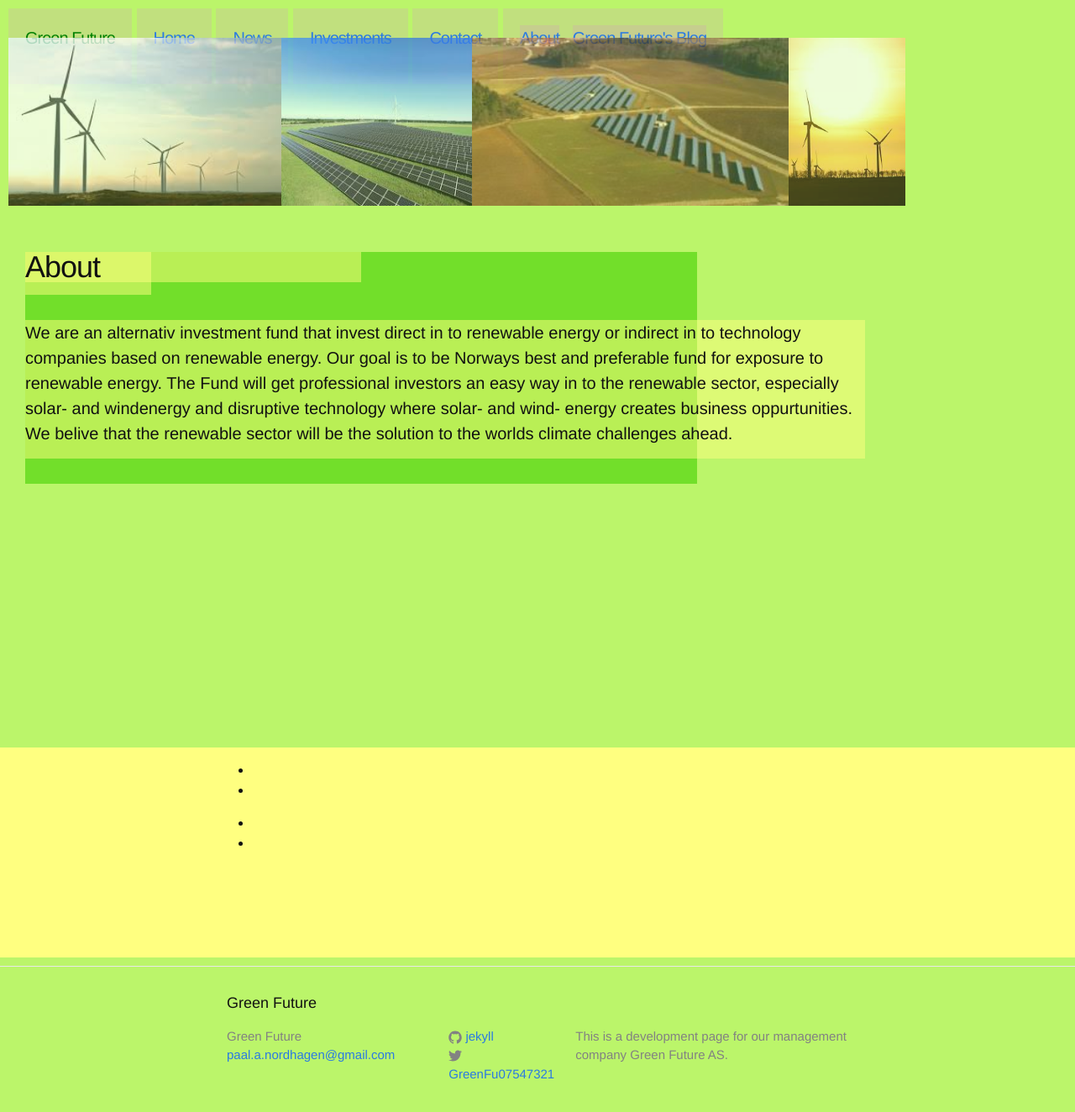
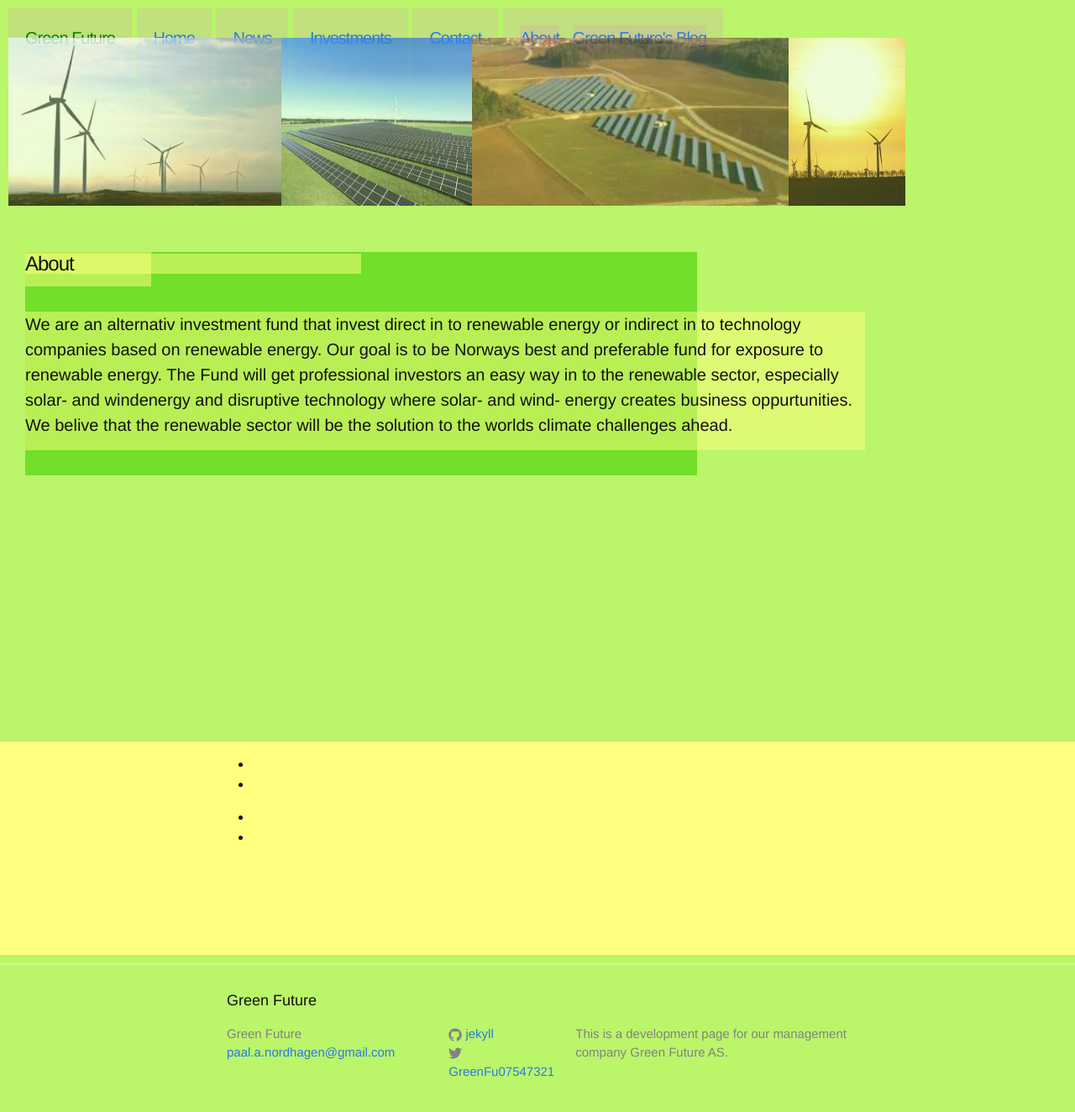
Before and after one commit to Paal-August/Paal-August.github.io, a Jekyll site: the page built from about.md, in a window 1280 px wide and 1400 px high. Shown: the top 1324 px of the window at 84% size. Built offline with Jekyll 4.4.1, drawn with Linux system fonts in a browser that asks for light colours.

Commit message:
Update _layout.scss

```diff
--- a/_sass/_layout.scss
+++ b/_sass/_layout.scss
@@ -365,7 +365,7 @@ z-index:2;
 }
 
 .post-title {
-    font-size: 36px;
+    font-size: 24px;
     letter-spacing: -1px;
     line-height: 1;
     background-color:rgba(255, 255, 128, .5);
```
